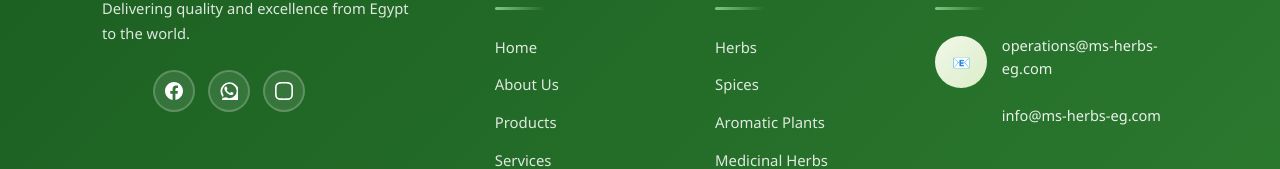
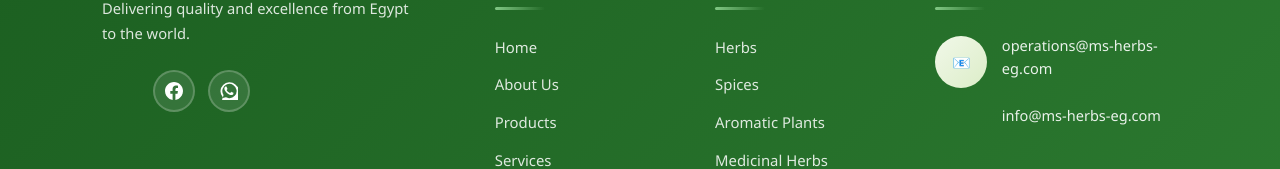
Before and after one commit to mahmoudali74/ms-herbs, a React (Create React App) app: page / in a window 1280 px wide. Shown: the part 8765-8934 px from the top of the page. Built offline with nearby package versions, Linux system fonts and the light colour scheme; the HTML template or start-up script is replaced by a standard one.

Commit message:
Remove Instagram link and SVG from App.js

```diff
--- a/src/App.js
+++ b/src/App.js
@@ -482,11 +482,7 @@
                 <path d="M20.52 3.48a11.892 11.892 0 0 0-16.8 16.8l-1.86 6.8 6.94-1.82a11.892 11.892 0 0 0 16.8-16.8zM12 21.5c-1.4 0-2.76-.36-3.96-1.05l-.28-.17-4.12 1.08 1.1-4.03-.18-.28a9.518 9.518 0 1 1 7.44 4.45zm5.4-7.35c-.3-.15-1.77-.87-2.05-.97-.28-.1-.48-.15-.68.15-.2.3-.77.97-.95 1.17-.17.2-.35.22-.65.07-.3-.15-1.27-.47-2.42-1.49-.89-.79-1.49-1.77-1.66-2.07-.17-.3-.02-.46.13-.61.13-.13.3-.35.45-.53.15-.17.2-.28.3-.47.1-.2.05-.37-.03-.52-.08-.15-.68-1.63-.93-2.23-.25-.59-.5-.51-.68-.52-.17 0-.37-.01-.57-.01s-.52.08-.79.37c-.27.28-1.04 1.02-1.04 2.49s1.07 2.88 1.22 3.08c.15.2 2.1 3.2 5.1 4.49.71.31 1.26.5 1.69.64.71.23 1.36.2 1.87.12.57-.09 1.77-.72 2.02-1.42.25-.7.25-1.3.18-1.42-.07-.13-.27-.2-.57-.35z"/>
               </svg>
             </a>
-            <a href="#" className="social-link instagram" aria-label="Instagram">
-              <svg width="20" height="20" viewBox="0 0 24 24" fill="currentColor">
-                <path d="M12 2.163c3.204 0 3.584.012 4.85.07 3.252.148 4.771 1.691 4.919 4.919.058 1.265.069 1.645.069 4.849 0 3.205-.012 3.584-.069 4.849-.149 3.225-1.664 4.771-4.919 4.919-1.266.058-1.644.07-4.85.07-3.204 0-3.584-.012-4.849-.07-3.26-.149-4.771-1.699-4.919-4.92-.058-1.265-.07-1.644-.07-4.849 0-3.204.013-3.583.07-4.849.149-3.227 1.664-4.771 4.919-4.919 1.266-.057 1.645-.069 4.849-.069zm0-2.163c-3.259 0-3.667.014-4.947.072-4.358.2-6.78 2.618-6.98 6.98-.059 1.281-.073 1.689-.073 4.948 0 3.259.014 3.668.072 4.948.2 4.358 2.618 6.78 6.98 6.98 1.281.058 1.689.072 4.948.072 3.259 0 3.668-.014 4.948-.072 4.354-.2 6.782-2.618 6.979-6.98.059-1.28.073-1.689.073-4.948 0-3.259-.014-3.667-.072-4.947-.196-4.354-2.617-6.78-6.979-6.98-1.281-.059-1.69-.073-4.949-.073z"/>
-              </svg>
-            </a>
+
           </div>
         </div>
 
```
